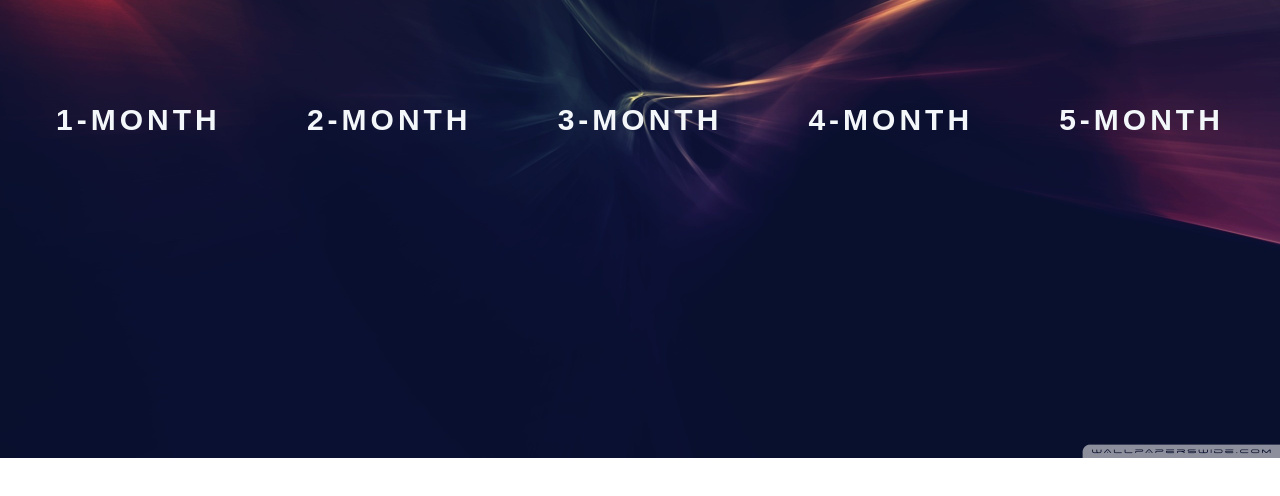
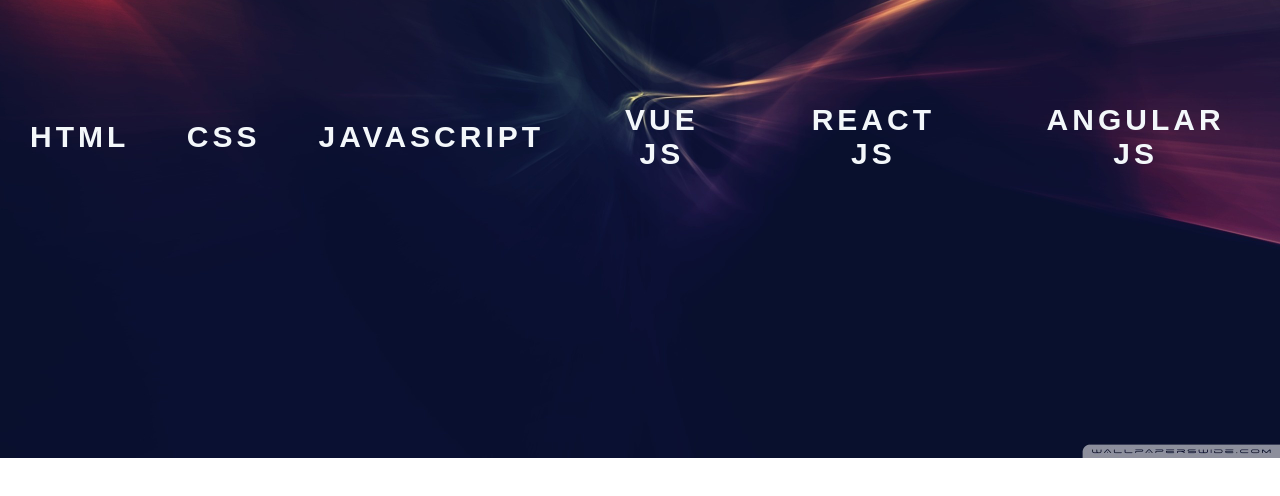
Before and after one commit to ramziddinolimov/dars_jadvali, a plain HTML site: page index.html in a window 1280 px wide. Shown: the part 262-758 px from the top of the page. Drawn offline with nearby package versions, Linux system fonts and the light colour scheme.

Commit message:
lesson started

```diff
--- a/index.html
+++ b/index.html
@@ -18,11 +18,12 @@
         </div>
 
         <div class="button">
-            <button id="lesson1"><span></span><span></span><span></span><span></span>1-Month</button>
-            <button id="lesson2"><span></span><span></span><span></span><span></span>2-Month</button>
-            <button id="lesson3"><span></span><span></span><span></span><span></span>3-Month</button>
-            <button id="lesson4"><span></span><span></span><span></span><span></span>4-Month</button>
-            <button id="lesson5"><span></span><span></span><span></span><span></span>5-Month</button>
+            <button id="lesson1"><span></span><span></span><span></span><span></span>Html</button>
+            <button id="lesson2"><span></span><span></span><span></span><span></span>Css</button>
+            <button id="lesson3"><span></span><span></span><span></span><span></span>JavaScript</button>
+            <button id="lesson4"><span></span><span></span><span></span><span></span>vue js</button>
+            <button id="lesson5"><span></span><span></span><span></span><span></span>react js</button>
+            <button id="lesson6"><span></span><span></span><span></span><span></span>angular js</button>
         </div>
 
 
--- a/main.js
+++ b/main.js
@@ -1,5 +1,5 @@
 var typed = new Typed(".typing", {
-    strings: ["Html", "Css", "Sass", "Bootstrap", "JavaScript", "Vue js", "React js"],
+    strings: ["Html", "Css", "Sass", "Bootstrap", "JavaScript", "Vue js", "React js", "Angular js"],
     typeSpeed: 200,
     backSpeed: 60,
     loop: true
```
